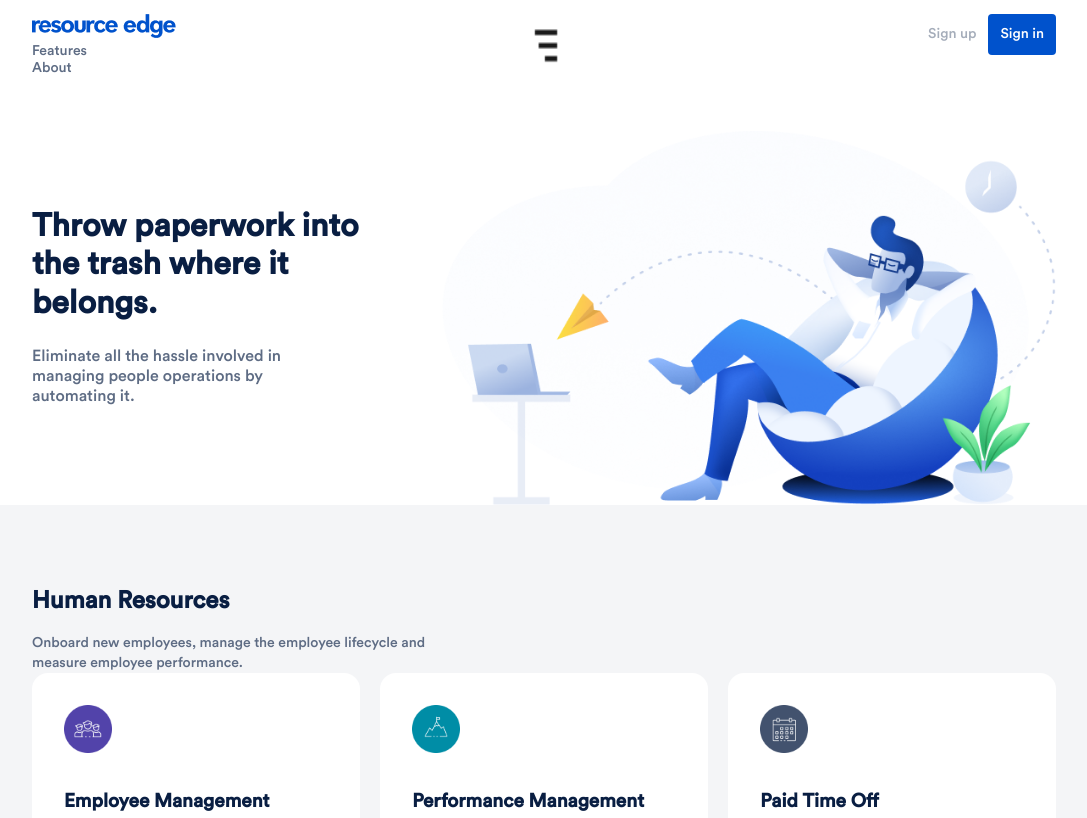
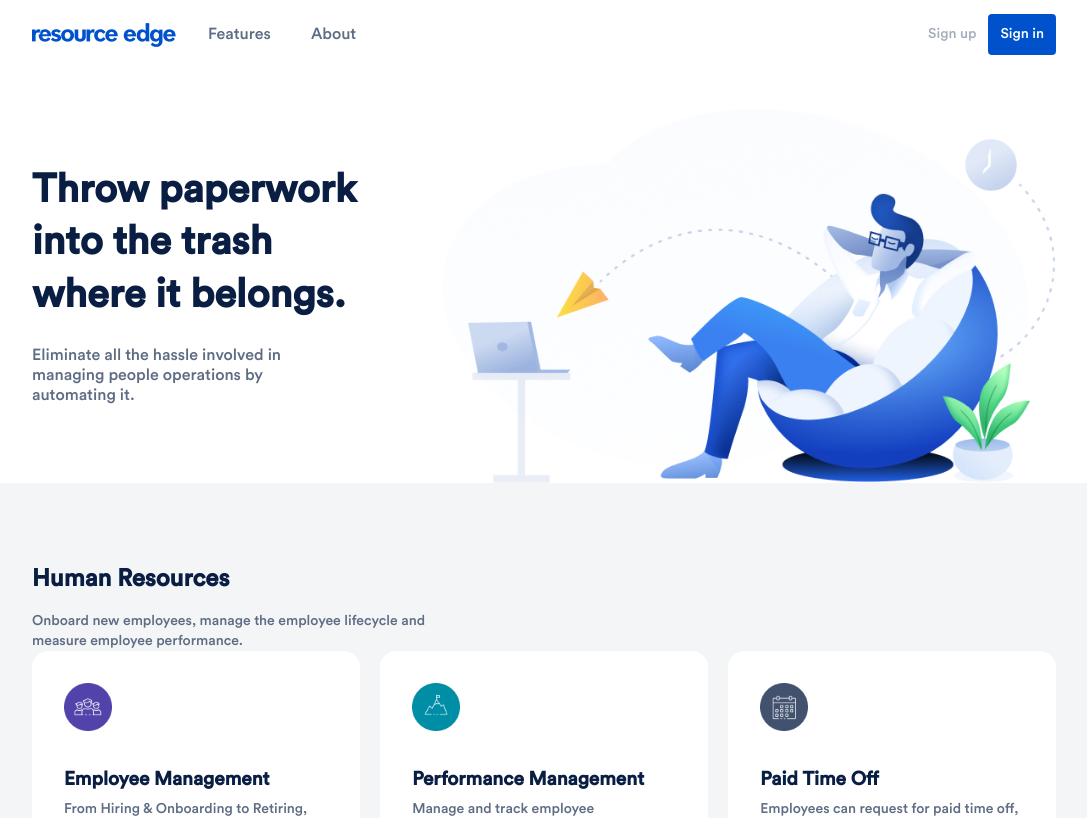
Before and after one commit to VanTyse/Standardization-Test, a React (Create React App) app: page / in a window 1280 px wide. Shown: the top 818 px of the page, without its empty margins (96-1183 px from the left). Built offline with nearby package versions, Linux system fonts and the light colour scheme.

Commit message:
Update App.css

```diff
--- a/src/App.css
+++ b/src/App.css
@@ -29,6 +29,10 @@
     display: none;
 }
 
+.bs-logo{
+    display: none;
+}
+
 .cross{
     display: none;
     min-width: 30px;
@@ -41,7 +45,7 @@
 .drop-down{
     padding: 56px 17px 24px 17px;
     background-color: var(--main-color);
-
+    transition: 200ms;
     /* display: none; */
 }
 
@@ -304,6 +308,22 @@ p{
     display: block;
 }
 
+.se .sponsors{
+    display: flex;
+    flex-wrap: wrap;
+    align-items: center;
+    justify-content: space-evenly;
+    padding-bottom: 40px;
+
+}
+
+/* .se .sponsors img{
+    width: 50%;
+    max-height: 30px;
+    height: auto;
+    margin-bottom: 5px;
+}*/
+
 @media screen and (min-width: 768px) {
 
     .navbar{
@@ -313,6 +333,25 @@ p{
     .logo-img{
         display: inline-block;
         max-height: 24px;
+        margin-right: 32px;
+    }
+
+    .bs-logo{
+        display: flex;
+        align-items: center;
+    }
+
+    .bs-logo > div{
+        display: flex;
+        justify-content: space-between;
+    }
+
+    .bs-logo div >p{
+        font-size: 16px;
+    }
+
+    .feat{
+        margin-right: 40px;
     }
 
     .logo-img-mobile{
@@ -320,7 +359,7 @@ p{
     }
 
     .menu-bar-img{
-        display: none;
+        display: none !important;
     }
 
     .nav-items{
@@ -344,6 +383,11 @@ p{
         display: flex;
         align-items: center;
         padding: 40px 10% 0 10%;
+    }
+
+    .frame1 .hero-text h1{
+        font-size: 3.1vw;
+        line-height: 4.1vw;
     }
 
     .frame1-img{
@@ -445,6 +489,30 @@ p{
         padding-top: 10px;
     }
 
+    .genesys{
+        width: 20%;
+        max-height: auto;
+        order: 4;
+    }
+
+    .unn{
+        width: 20%;
+        height: auto;
+        order: 1;
+    }
+
+    .private-estates{
+        width: 20%;
+        height: auto;
+        order: 3;
+    }
+
+    .tenece{
+        width: 20%;
+        height: 35px;
+        order: 2;
+    }
+
     .footer{
         display: flex;
         justify-content: space-between;
```
